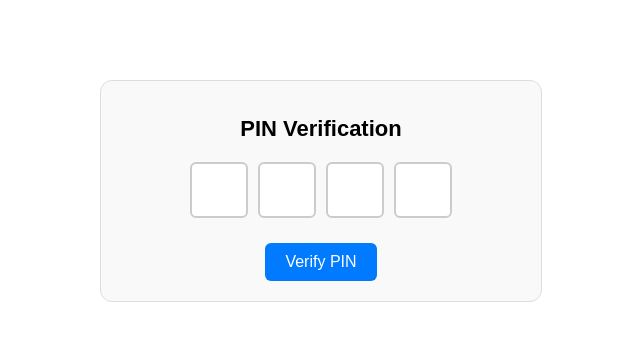
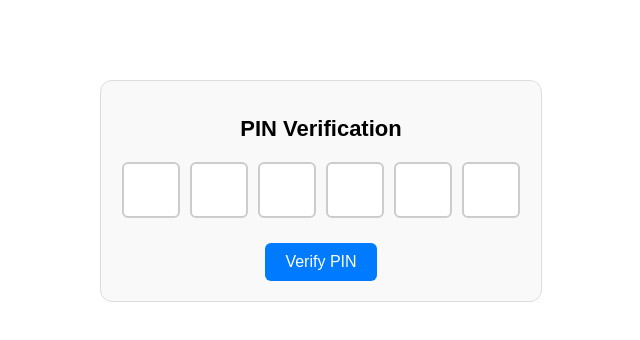
Before and after one commit to DevJoeyTapic/doc_route_r2, a React (Vite) app in the folder frontend/app/: page / in a window 1280 px wide. Shown: the top 340 px of the page, without its empty margins (319-959 px from the left). Built offline with nearby package versions, Linux system fonts and the light colour scheme.

Commit message:
adjust PIN length to 6 PIN instead of 4

```diff
--- a/frontend/app/src/PinPage.tsx
+++ b/frontend/app/src/PinPage.tsx
@@ -1,13 +1,17 @@
-import { useState } from "react";
+import { useState, useRef, useEffect } from "react";
 import { useNavigate } from "react-router-dom";
+import axios from "axios";
 import { ToastContainer, toast } from "react-toastify";
 import "react-toastify/dist/ReactToastify.css";
 import "./App.css";
-import axios from "axios";
+
 
 function PinPage() {
-  const [pin, setPin] = useState<string[]>(["", "", "", ""]);
+  const [pin, setPin] = useState<string[]>(["", "", "", "", "", ""]);
   const navigate = useNavigate();
+
+  const pinRefs = useRef<(HTMLInputElement | null)[]>([]);
+  const buttonRef = useRef<HTMLButtonElement | null>(null);
 
   const handleChange = (value: string, index: number) => {
     if (/^\d?$/.test(value)) {
@@ -26,8 +30,8 @@
   const handleSubmit = async () => {
 
     const enteredPin = pin.join("");
-    if (enteredPin.length < 4) {
-      toast.warning("Enter all 4 digits.");
+    if (enteredPin.length < 6) {
+      toast.warning("Enter all 6 digits.");
       return;
     }
     try {
```
